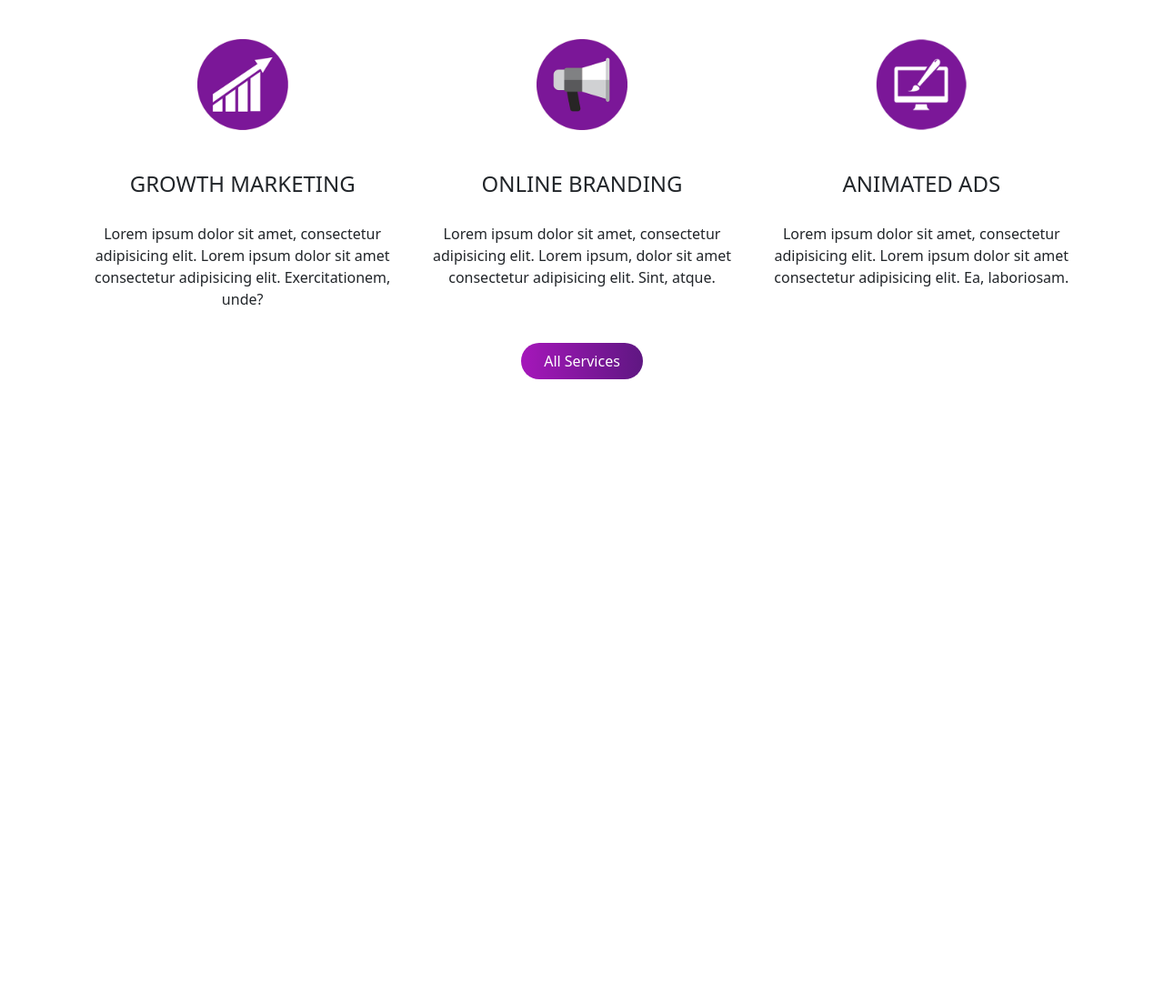
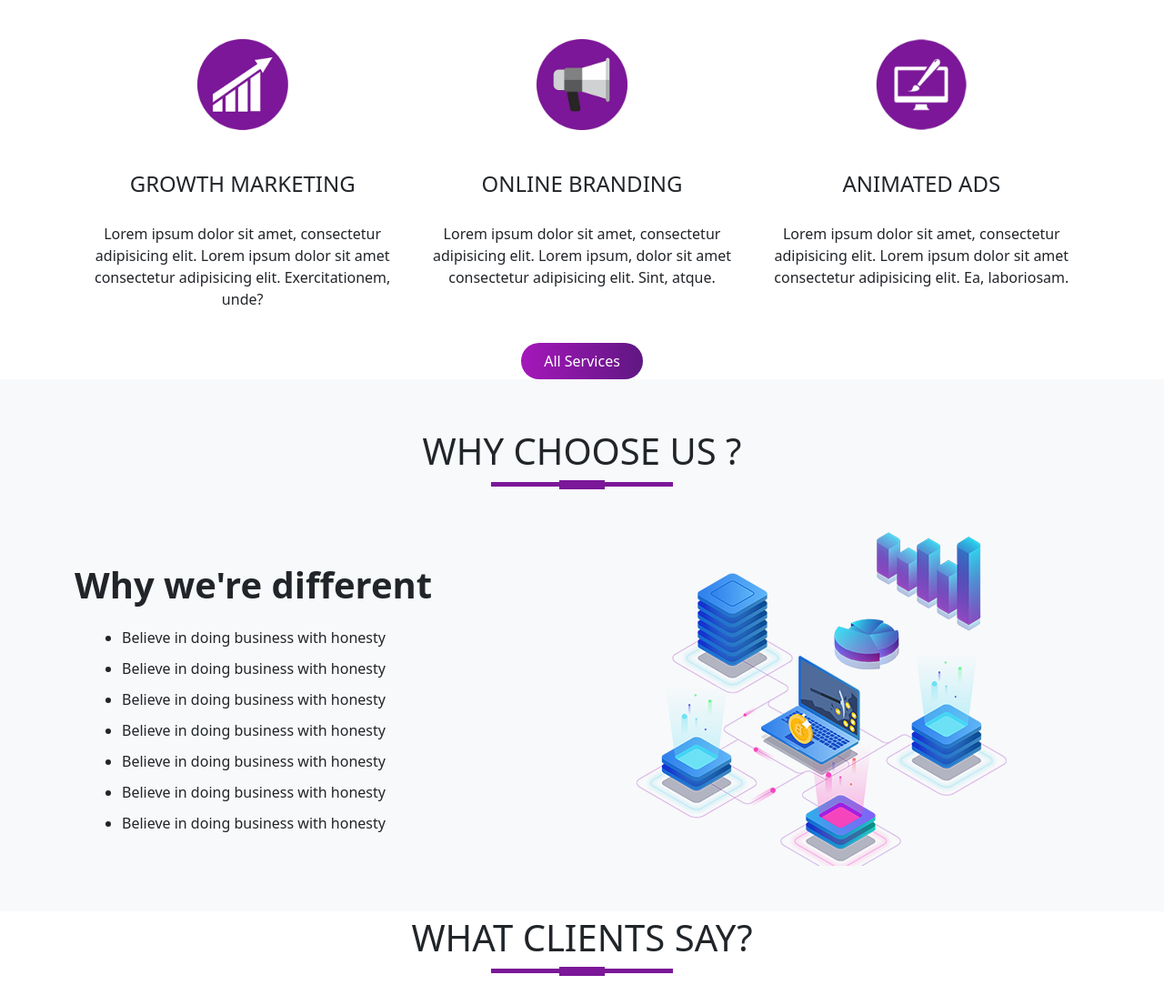
Before and after one commit to roniahamed/Agency-website, a plain HTML site: page index.html in a window 1280 px wide. Shown: the part 814-1919 px from the top of the page at 91% size. Before the commit the page ends 1231 px from the top, so only its background shows below. Drawn offline with nearby package versions, Linux system fonts and the light colour scheme.

Commit message:
About-US

```diff
--- a/index.html
+++ b/index.html
@@ -44,7 +44,6 @@
 
     </section>
 
-
     <!-- Banner Section -->
 
     <section id="banner">
@@ -64,7 +63,6 @@
 
         <img src="img/wave1.png" class="bottom-img" alt="">
     </section>
-
 
     <!-- Services Section -->
     <section id="services">
@@ -96,6 +94,39 @@
         </div>
     </section>
 
+    <!-- About-Us -->
+
+    <section id="about-us">
+        <div class="container">
+            <h1 class="title text-center">WHY CHOOSE US ?</h1>
+            <div class="row">
+                <div class="col-md-6 about-us">
+                    <p class="about-title">Why we're different</p>
+                    <ul>
+                        <li>Believe in doing business with honesty</li>
+                        <li>Believe in doing business with honesty</li>
+                        <li>Believe in doing business with honesty</li>
+                        <li>Believe in doing business with honesty</li>
+                        <li>Believe in doing business with honesty</li>
+                        <li>Believe in doing business with honesty</li>
+                        <li>Believe in doing business with honesty</li>
+                    </ul>
+                </div>
+                <div class="col-md-6">
+                    <img src="img/network.png" class="img-fluid " alt="">
+                </div>
+            </div>
+        </div>
+
+    </section>
+
+
+    <section id="testimonials">
+        <div class="container">
+            <p class="title text-center h1">WHAT CLIENTS SAY?</p>
+        </div>
+    </section>
+
     <script src="https://cdn.jsdelivr.net/npm/@popperjs/core@2.11.8/dist/umd/popper.min.js"
         integrity="sha384-I7E8VVD/ismYTF4hNIPjVp/Zjvgyol6VFvRkX/vR+Vc4jQkC+hVqc2pM8ODewa9r"
         crossorigin="anonymous"></script>
--- a/style.css
+++ b/style.css
@@ -104,6 +104,7 @@ body {
     margin-right: auto;
     display: block;
     transform: translateY(63px);
+    /* margin-bottom: 11px; */
 }
 
 .title::after {
@@ -125,3 +126,26 @@ body {
     border-radius: 20px;
     background-image: linear-gradient(to right, #a517ba, #5f1782);
 }
+
+
+/* ------- About-us Section---------- */
+
+#about-us {
+    background: #f8f9fa;
+    padding-bottom: 50px;
+    padding-top: 50px;
+}
+
+.about-title {
+    font-size: 40px;
+    font-weight: 600;
+    margin-top: 8%;
+}
+
+#about-us ul li {
+    margin: 10px 0;
+}
+
+#about-us ul {
+    margin-left: 20px;
+}
```
Also changed, not shown: 1 other file.
